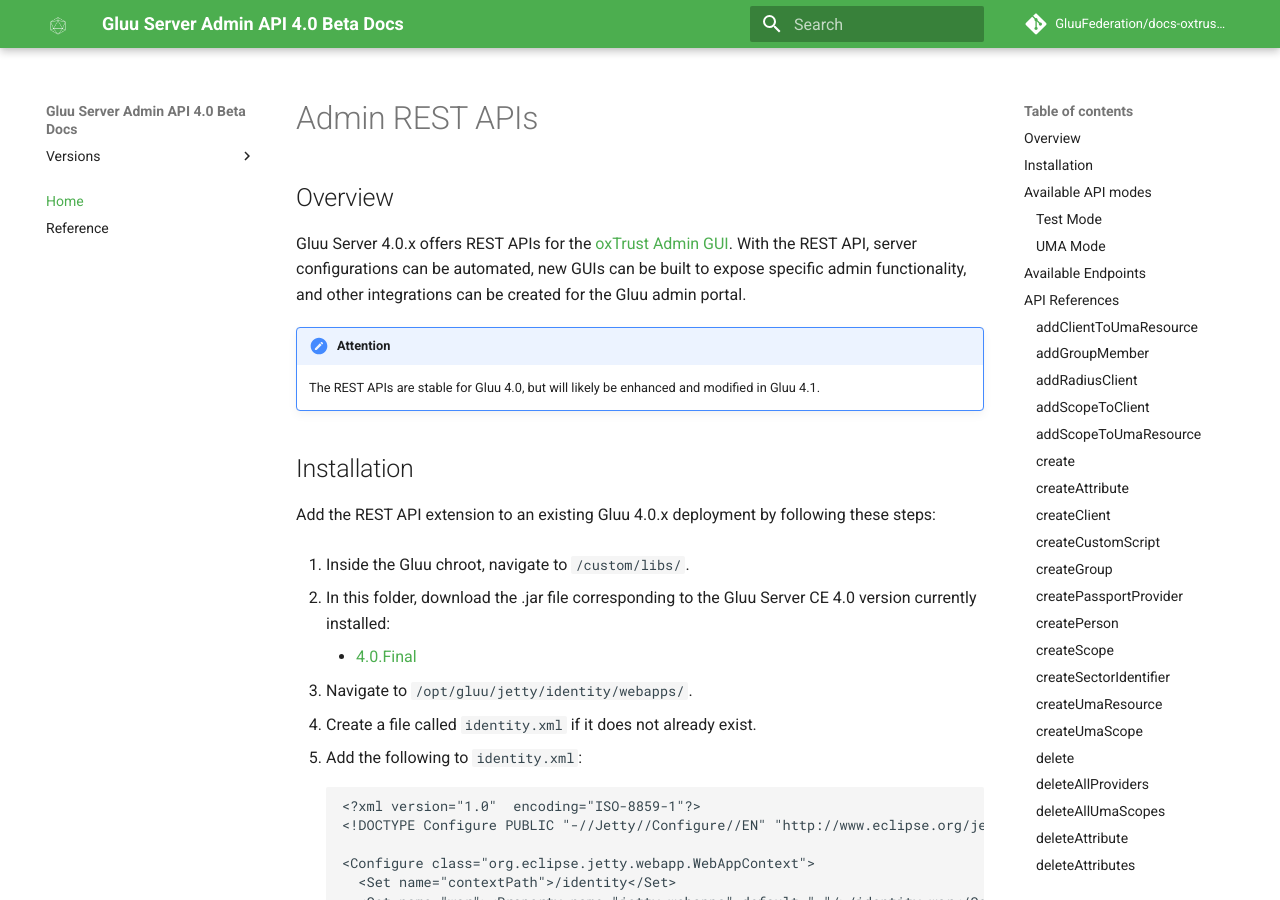
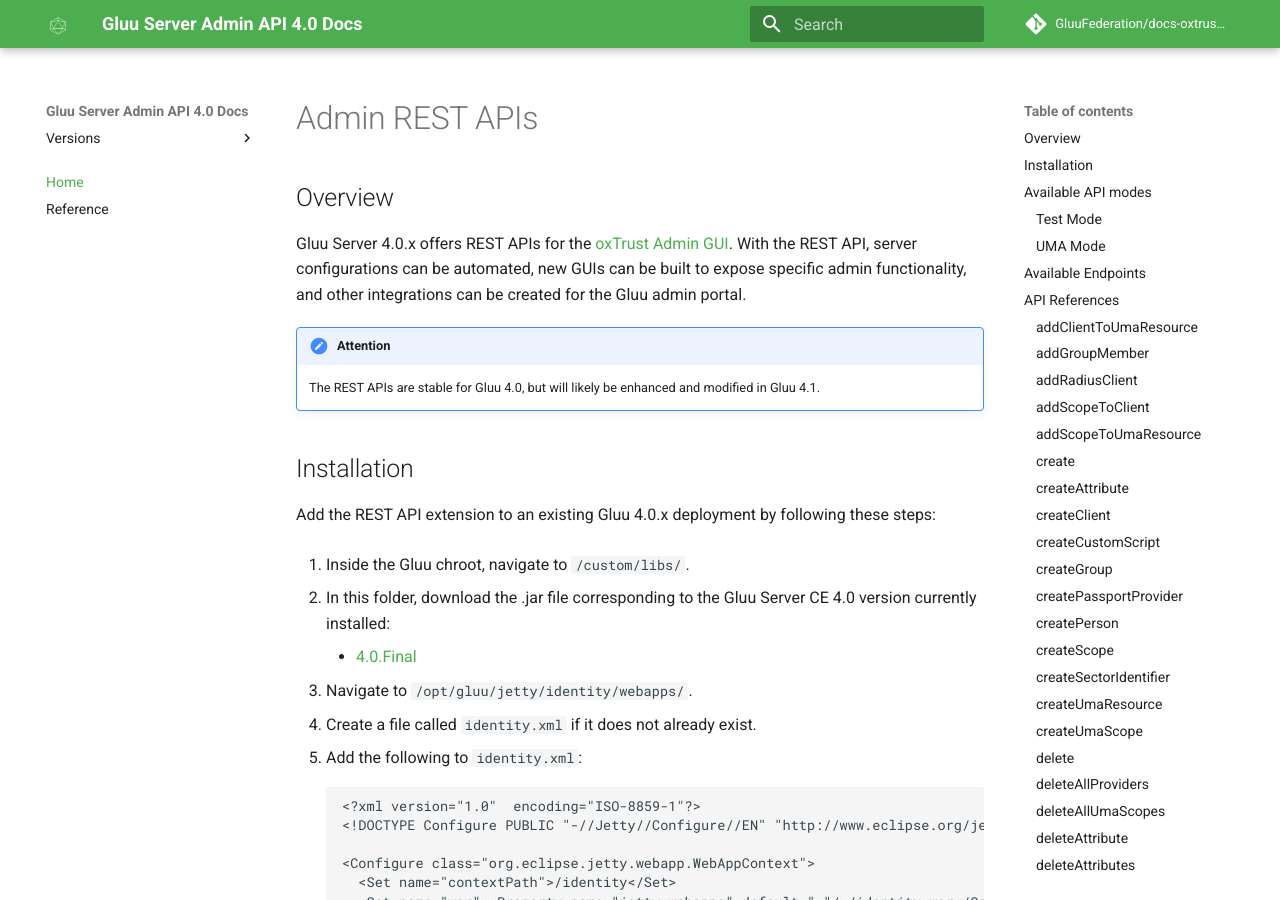
Before and after one commit to GluuFederation/docs-oxtrust-api-prod, an MkDocs documentation site: the page built from docs/source/index.md, in a window 1280 px wide and 900 px high. Built offline with MkDocs 1.6.1 and Material for MkDocs 9.7.7, drawn with Linux system fonts in a browser that asks for light colours; comment, search, counter and statistics services are not loaded.

Commit message:
Removed "beta" from name

```diff
--- a/docs/mkdocs.yml
+++ b/docs/mkdocs.yml
@@ -1,5 +1,5 @@
 # Project information
-site_name: Gluu Server Admin API 4.0 Beta Docs
+site_name: Gluu Server Admin API 4.0 Docs
 site_description: Documentation for Gluu Server oxTrust Admin APIs
 
 # Copyright
```
